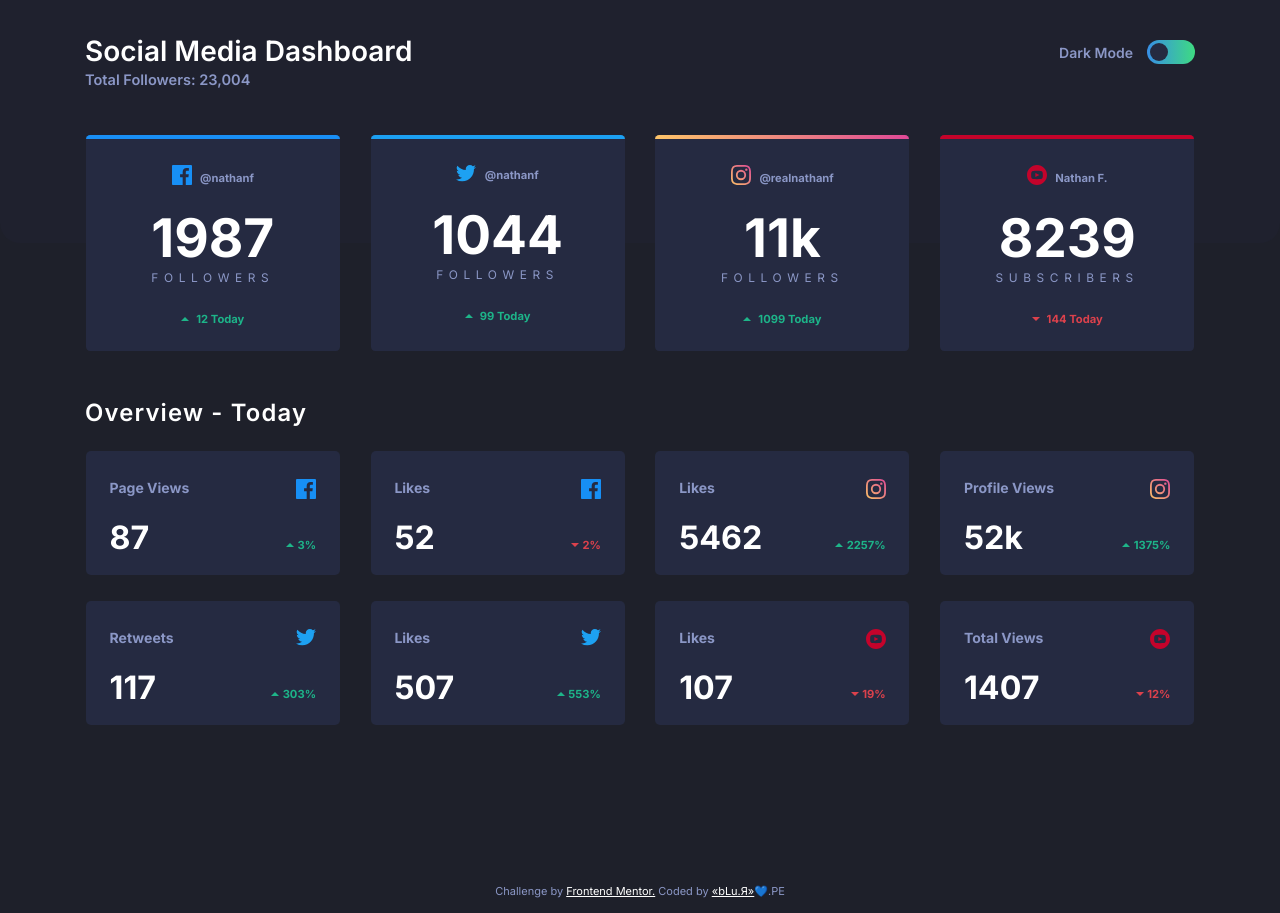
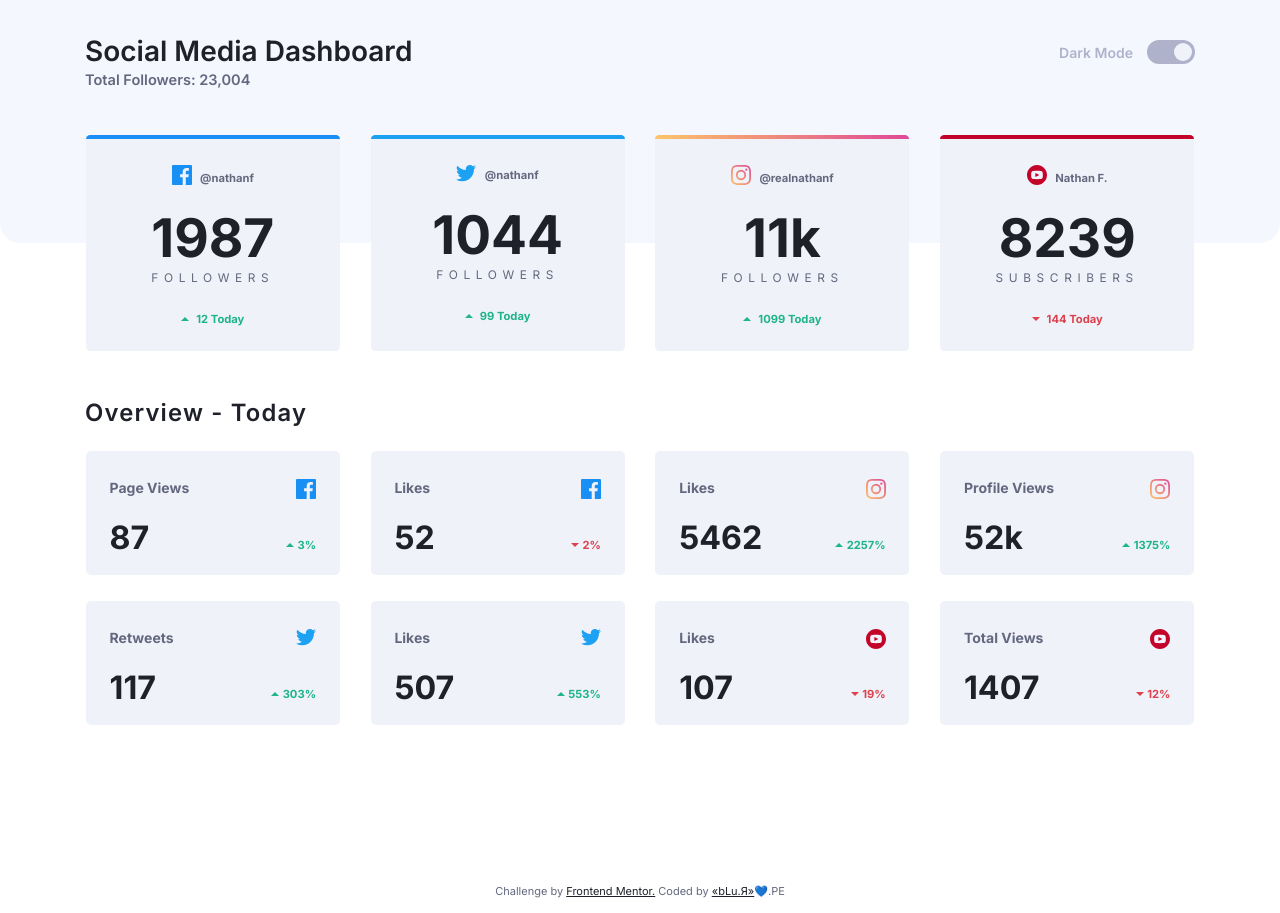
Before and after one commit to blu-R/social-media-dashboard-darklight, a plain HTML site: page index.html in a window 1280 px wide. Both pictures are taken after a click on the element 1171 px from the left and 52 px from the top of the page. Drawn offline with Linux system fonts and the light colour scheme.

Commit message:
Light mode and js completed

```diff
--- a/index.html
+++ b/index.html
@@ -22,10 +22,10 @@
             <p class="header__info">Total Followers: 23,004</p>
             <hr class="header__hr">
             <article class="darklight">
-                <h2 class="darklight__label">Dark Mode</h2>
-                <div class="toggle">
+                <div class="toggle toggle-bg-gradient" onclick="toggleTheme()">
                     <div class="toggle__circle"></div>
                 </div>
+                <h2 class="darklight__label">Dark Mode</h2>
             </article>
         </section>
     </header>
@@ -37,7 +37,7 @@
             <!-- Principal Card 1 -->
             <article class="principal-card">
                 <header class="principal-card__header">
-                    <img class="principal-card__logo" src="./images/icon-facebook.svg" alt="logo facebook">
+                    <img class="principal-card__logo" src="./images/icon-facebook.svg" alt="" aria-hidden="true">
                     <h3 class="principal-card__username">@nathanf</h3>
                 </header>
                 <div class="principal-card__body">
@@ -45,14 +45,14 @@
                     <p class="principal-card__label">Followers</p>
                 </div>
                 <footer class="principal-card__footer">
-                    <img class="principal-card__arrowhead" src="./images/icon-up.svg" alt="arrowhead up">
+                    <img class="principal-card__arrowhead" src="./images/icon-up.svg" alt="" aria-hidden="true">
                     <p class="principal-card__statistic">12 Today</p>
                 </footer>
             </article>
             <!-- Principal Card 2 -->
             <article class="principal-card">
                 <header class="principal-card__header">
-                    <img class="principal-card__logo" src="./images/icon-twitter.svg" alt="logo twitter">
+                    <img class="principal-card__logo" src="./images/icon-twitter.svg" alt="" aria-hidden="true">
                     <h3 class="principal-card__username">@nathanf</h3>
                 </header>
                 <div class="principal-card__body">
@@ -60,14 +60,14 @@
                     <p class="principal-card__label">Followers</p>
                 </div>
                 <footer class="principal-card__footer">
-                    <img class="principal-card__arrowhead" src="./images/icon-up.svg" alt="arrowhead up">
+                    <img class="principal-card__arrowhead" src="./images/icon-up.svg" alt="" aria-hidden="true">
                     <p class="principal-card__statistic up">99 Today</p>
                 </footer>
             </article>
             <!-- Principal Card 3 -->
             <article class="principal-card">
                 <header class="principal-card__header">
-                    <img class="principal-card__logo" src="./images/icon-instagram.svg" alt="logo instagram">
+                    <img class="principal-card__logo" src="./images/icon-instagram.svg" alt="" aria-hidden="true">
                     <h3 class="principal-card__username">@realnathanf</h3>
                 </header>
                 <div class="principal-card__body">
@@ -75,14 +75,14 @@
                     <p class="principal-card__label">Followers</p>
                 </div>
                 <footer class="principal-card__footer">
-                    <img class="principal-card__arrowhead" src="./images/icon-up.svg" alt="arrowhead up">
+                    <img class="principal-card__arrowhead" src="./images/icon-up.svg" alt="" aria-hidden="true">
                     <p class="principal-card__statistic up">1099 Today</p>
                 </footer>
             </article>
             <!-- Principal Card 4 -->
             <article class="principal-card">
                 <header class="principal-card__header">
-                    <img class="principal-card__logo" src="./images/icon-youtube.svg" alt="logo youtube">
+                    <img class="principal-card__logo" src="./images/icon-youtube.svg" alt="" aria-hidden="true">
                     <h3 class="principal-card__username">Nathan F.</h3>
                 </header>
                 <div class="principal-card__body">
@@ -90,7 +90,7 @@
                     <p class="principal-card__label">Subscribers</p>
                 </div>
                 <footer class="principal-card__footer">
-                    <img class="principal-card__arrowhead" src="./images/icon-down.svg" alt="arrowhead down">
+                    <img class="principal-card__arrowhead" src="./images/icon-down.svg" alt="" aria-hidden="true">
                     <p class="principal-card__statistic down">144 Today</p>
                 </footer>
             </article>
@@ -104,80 +104,83 @@
                 <!-- Overview Card 1 -->
                 <article class="card-overview">
                     <h3 class="card-overview__title">Page Views</h3>
-                    <img class="card-overview__logo" src="./images/icon-facebook.svg" alt="logo facebook">
+                    <img class="card-overview__logo" src="./images/icon-facebook.svg" alt="" aria-hidden="true">
                     <p class="card-overview__number">87</p>
                     <div class="card-overview__statistics">
-                        <img class="card-overview__statistics-img" src="./images/icon-up.svg" alt="arrowhead up">
+                        <img class="card-overview__statistics-img" src="./images/icon-up.svg" alt="" aria-hidden="true">
                         <p class="card-overview__statistics-label up">3%</p>
                     </div>
                 </article>
                 <!-- Overview Card 2 -->
                 <article class="card-overview">
                     <h3 class="card-overview__title">Likes</h3>
-                    <img class="card-overview__logo" src="./images/icon-facebook.svg" alt="logo facebook">
+                    <img class="card-overview__logo" src="./images/icon-facebook.svg" alt="" aria-hidden="true">
                     <p class="card-overview__number">52</p>
                     <div class="card-overview__statistics">
-                        <img class="card-overview__statistics-img" src="./images/icon-down.svg" alt="arrowhead down">
+                        <img class="card-overview__statistics-img" src="./images/icon-down.svg" alt=""
+                            aria-hidden="true">
                         <p class="card-overview__statistics-label down">2%</p>
                     </div>
                 </article>
                 <!-- Overview Card 3 -->
                 <article class="card-overview">
                     <h3 class="card-overview__title">Likes</h3>
-                    <img class="card-overview__logo" src="./images/icon-instagram.svg" alt="logo instagram">
+                    <img class="card-overview__logo" src="./images/icon-instagram.svg" alt="" aria-hidden="true">
                     <p class="card-overview__number">5462</p>
                     <div class="card-overview__statistics">
-                        <img class="card-overview__statistics-img" src="./images/icon-up.svg" alt="arrowhead up">
+                        <img class="card-overview__statistics-img" src="./images/icon-up.svg" alt="" aria-hidden="true">
                         <p class="card-overview__statistics-label up">2257%</p>
                     </div>
                 </article>
                 <!-- Overview Card 4 -->
                 <article class="card-overview">
                     <h3 class="card-overview__title">Profile Views</h3>
-                    <img class="card-overview__logo" src="./images/icon-instagram.svg" alt="logo instagram">
+                    <img class="card-overview__logo" src="./images/icon-instagram.svg" alt="" aria-hidden="true">
                     <p class="card-overview__number">52k</p>
                     <div class="card-overview__statistics">
-                        <img class="card-overview__statistics-img" src="./images/icon-up.svg" alt="arrowhead up">
+                        <img class="card-overview__statistics-img" src="./images/icon-up.svg" alt="" aria-hidden="true">
                         <p class="card-overview__statistics-label up">1375%</p>
                     </div>
                 </article>
                 <!-- Overview Card 5 -->
                 <article class="card-overview">
                     <h3 class="card-overview__title">Retweets</h3>
-                    <img class="card-overview__logo" src="./images/icon-twitter.svg" alt="logo twitter">
+                    <img class="card-overview__logo" src="./images/icon-twitter.svg" alt="" aria-hidden="true">
                     <p class="card-overview__number">117</p>
                     <div class="card-overview__statistics">
-                        <img class="card-overview__statistics-img" src="./images/icon-up.svg" alt="arrowhead up">
+                        <img class="card-overview__statistics-img" src="./images/icon-up.svg" alt="" aria-hidden="true">
                         <p class="card-overview__statistics-label up">303%</p>
                     </div>
                 </article>
                 <!-- Overview Card 6 -->
                 <article class="card-overview">
                     <h3 class="card-overview__title">Likes</h3>
-                    <img class="card-overview__logo" src="./images/icon-twitter.svg" alt="logo twitter">
+                    <img class="card-overview__logo" src="./images/icon-twitter.svg" alt="" aria-hidden="true">
                     <p class="card-overview__number">507</p>
                     <div class="card-overview__statistics">
-                        <img class="card-overview__statistics-img" src="./images/icon-up.svg" alt="arrowhead up">
+                        <img class="card-overview__statistics-img" src="./images/icon-up.svg" alt="" aria-hidden="true">
                         <p class="card-overview__statistics-label up">553%</p>
                     </div>
                 </article>
                 <!-- Overview Card 7 -->
                 <article class="card-overview">
                     <h3 class="card-overview__title">Likes</h3>
-                    <img class="card-overview__logo" src="./images/icon-youtube.svg" alt="logo youtube">
+                    <img class="card-overview__logo" src="./images/icon-youtube.svg" alt="" aria-hidden="true">
                     <p class="card-overview__number">107</p>
                     <div class="card-overview__statistics">
-                        <img class="card-overview__statistics-img" src="./images/icon-down.svg" alt="arrowhead down">
+                        <img class="card-overview__statistics-img" src="./images/icon-down.svg" alt=""
+                            aria-hidden="true">
                         <p class="card-overview__statistics-label down">19%</p>
                     </div>
                 </article>
                 <!-- Overview Card 8 -->
                 <article class="card-overview">
                     <h3 class="card-overview__title">Total Views</h3>
-                    <img class="card-overview__logo" src="./images/icon-youtube.svg" alt="logo youtube">
+                    <img class="card-overview__logo" src="./images/icon-youtube.svg" alt="" aria-hidden="true">
                     <p class="card-overview__number">1407</p>
                     <div class="card-overview__statistics">
-                        <img class="card-overview__statistics-img" src="./images/icon-down.svg" alt="arrowhead down">
+                        <img class="card-overview__statistics-img" src="./images/icon-down.svg" alt=""
+                            aria-hidden="true">
                         <p class="card-overview__statistics-label down">12%</p>
                     </div>
                 </article>
@@ -192,6 +195,7 @@
             Coded by <a href="https://www.frontendmentor.io/profile/blu-R">«bLu.Я»</a>💙.PE
         </p>
     </footer>
+    <script src="./index.js"></script>
 </body>
 
 </html>
--- /dev/null
+++ b/index.js
@@ -0,0 +1,34 @@
+console.log("kame house");
+const toggle = document.querySelector(".toggle");
+const toggleCircle = document.querySelector(".toggle__circle");
+
+let on = true;
+const toggleTheme = () => {
+    if (on) {
+        document.documentElement.setAttribute("data-theme", "light");
+        toggle.classList.remove("toggle-bg-gradient");
+        toggleCircle.classList.add("toggle__circle-on");
+
+        on = false;
+    } else {
+        document.documentElement.setAttribute("data-theme", "dark");
+        toggle.classList.add("toggle-bg-gradient");
+        toggleCircle.classList.remove("toggle__circle-on");
+
+        on = true;
+    }
+};
+
+const over = () => {
+    if (!on) {
+        toggle.classList.add("toggle-bg-gradient");
+    }
+};
+const out = () => {
+    if (!on) {
+        toggle.classList.remove("toggle-bg-gradient");
+    }
+};
+
+toggle.addEventListener("mouseover", over, false);
+toggle.addEventListener("mouseout", out, false);
--- a/styles/style.css
+++ b/styles/style.css
@@ -9,7 +9,7 @@
     --border-color-instagram-2: hsl(329, 70%, 58%);
     --border-color-youTube: hsl(348, 97%, 39%);
 
-    /* ---- Dark Theme --- */
+    /* ---- Dark Theme default--- */
 
     --bg-color: hsl(230, 17%, 14%);
     --bg-color-top: hsl(232, 19%, 15%);
@@ -18,8 +18,23 @@
     --text-color-blue: hsl(228, 34%, 66%);
     --text-color-white: hsl(0, 0%, 100%);
 
+    --toggle-label: hsl(228, 34%, 66%);
     --toggle-color-bg-1: hsl(210, 78%, 56%);
     --toggle-color-bg-2: hsl(146, 68%, 55%);
+    --toggle-color-bg: hsl(0, 0%, 100%);
+    --toggle-color-bg-base: hsl(230, 22%, 74%);
+}
+/* --- LIGTHT THEME --- */
+[data-theme="light"] {
+    --bg-color: hsl(0, 0%, 100%);
+    --bg-color-top: hsl(225, 100%, 98%);
+    --bg-color-card: hsl(227, 47%, 96%);
+    --bg-color-card-hover: hsl(227, 47%, 92%);
+    --text-color-blue: hsl(228, 12%, 44%);
+    --text-color-white: hsl(230, 17%, 14%);
+
+    --toggle-label: hsl(230, 22%, 74%);
+    --toggle-color-bg: hsl(230, 22%, 74%);
 }
 
 /* --- RESET --- */
@@ -82,24 +97,38 @@ img {
 .darklight__label {
     font-size: 1rem;
     font-weight: 600;
+    order: -1;
+    transition: 0.4s;
+    color: var(--toggle-label);
 }
 .toggle {
     width: 48px;
     aspect-ratio: 2;
     border-radius: 15px;
+    background-color: var(--toggle-color-bg-base);
     padding: 3px;
+    cursor: pointer;
+}
+.toggle-bg-gradient {
     background-image: linear-gradient(
         to right,
         var(--toggle-color-bg-1),
         var(--toggle-color-bg-2)
     );
-    cursor: pointer;
 }
+.toggle:hover + .darklight__label {
+    color: var(--toggle-color-bg);
+}
+
 .toggle__circle {
     height: 100%;
     aspect-ratio: 1;
     border-radius: 50%;
     background-color: var(--bg-color-card);
+    transition: 0.4s;
+}
+.toggle__circle-on {
+    transform: translateX(24px);
 }
 
 /* --- MAIN --- */
```
Also changed, not shown: screenshots/desktop-light.png (added), screenshots/mobile-light.png (added), 1 other file.
